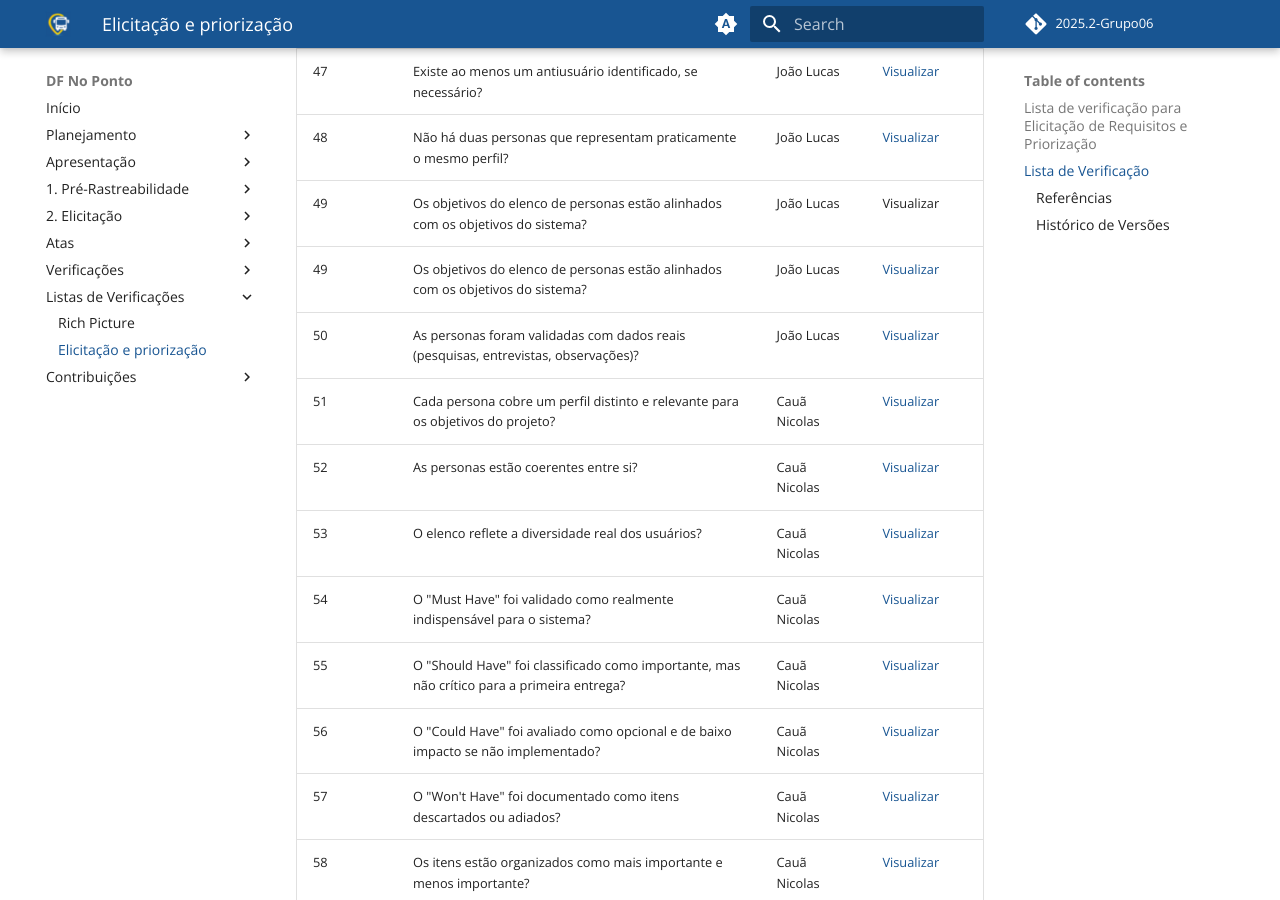
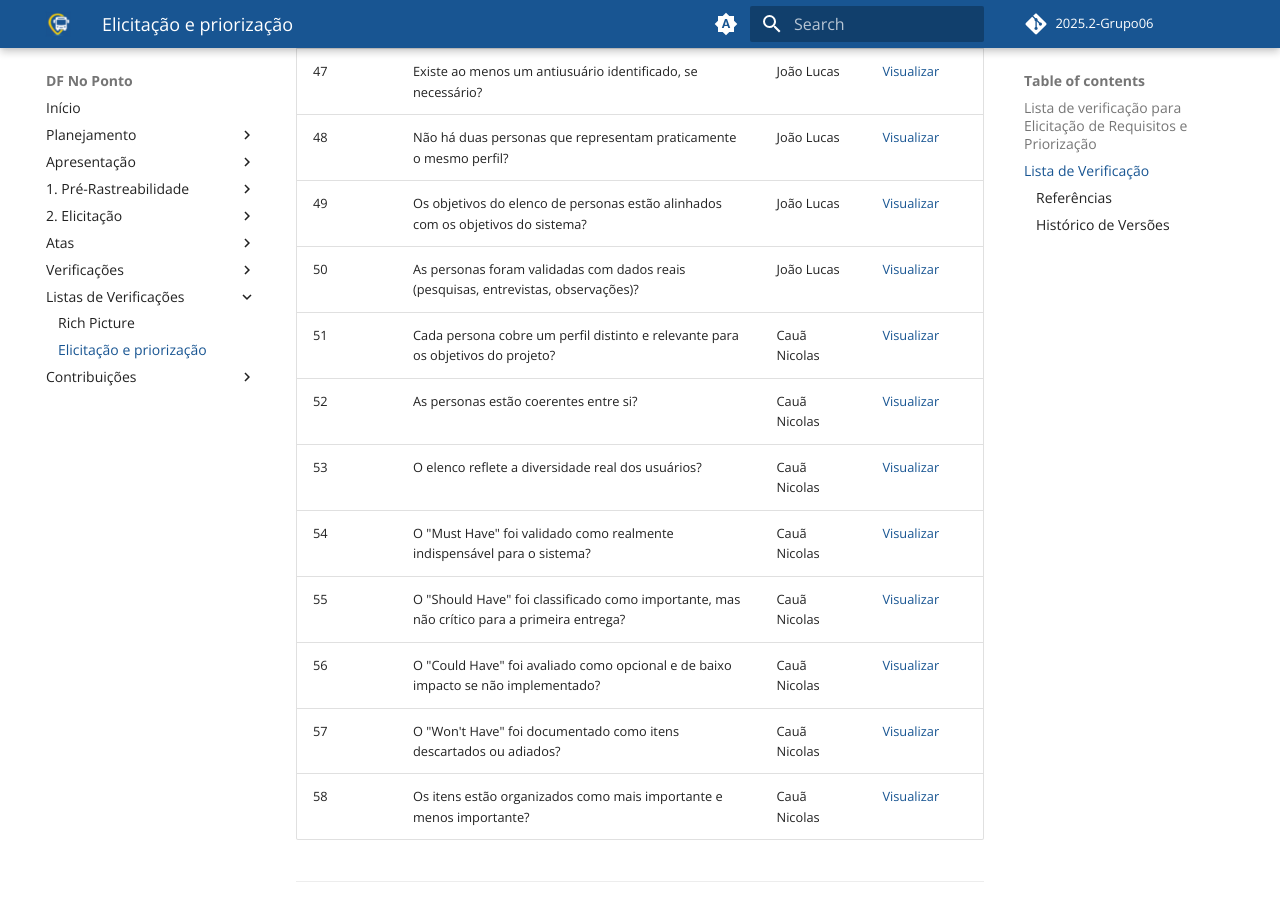
Before and after one commit to Requisitos-de-Software/2025.2-Grupo06, an MkDocs documentation site: the page built from docs/checklist/lista02.md, in a window 1280 px wide and 900 px high, scrolled down 3782 px. Built offline with MkDocs 1.6.1 and Material for MkDocs 9.7.7, drawn with Linux system fonts in a browser that asks for light colours; comment, search, counter and statistics services are not loaded.

Commit message:
LV finalizado

```diff
--- a/docs/checklist/lista02.md
+++ b/docs/checklist/lista02.md
@@ -57,7 +57,6 @@
 | 46  | O elenco contempla os principais grupos de usuários do sistema? | João Lucas | [Visualizar](https://docs.google.com/document/d/1MMI93HGoF5u1kWgYH30KmRnb36T6yh4_HLJG37F9fDA/edit?usp=sharing) |
 | 47  | Existe ao menos um antiusuário identificado, se necessário? | João Lucas | [Visualizar](https://docs.google.com/document/d/1MMI93HGoF5u1kWgYH30KmRnb36T6yh4_HLJG37F9fDA/edit?usp=sharing) |
 | 48  | Não há duas personas que representam praticamente o mesmo perfil? | João Lucas | [Visualizar](https://docs.google.com/document/d/1MMI93HGoF5u1kWgYH30KmRnb36T6yh4_HLJG37F9fDA/edit?usp=sharing) |
-| 49  | Os objetivos do elenco de personas estão alinhados com os objetivos do sistema? | João Lucas | Visualizar
 | 49  | Os objetivos do elenco de personas estão alinhados com os objetivos do sistema? | João Lucas | [Visualizar](https://docs.google.com/document/d/1MMI93HGoF5u1kWgYH30KmRnb36T6yh4_HLJG37F9fDA/edit?usp=sharing) |
 | 50  | As personas foram validadas com dados reais (pesquisas, entrevistas, observações)? | João Lucas | [Visualizar](https://docs.google.com/document/d/1MMI93HGoF5u1kWgYH30KmRnb36T6yh4_HLJG37F9fDA/edit?usp=sharing) |
 | 51  | Cada persona cobre um perfil distinto e relevante para os objetivos do projeto? | Cauã Nicolas | [Visualizar](https://docs.google.com/document/d/1MMI93HGoF5u1kWgYH30KmRnb36T6yh4_HLJG37F9fDA/edit?usp=sharing) |
```
